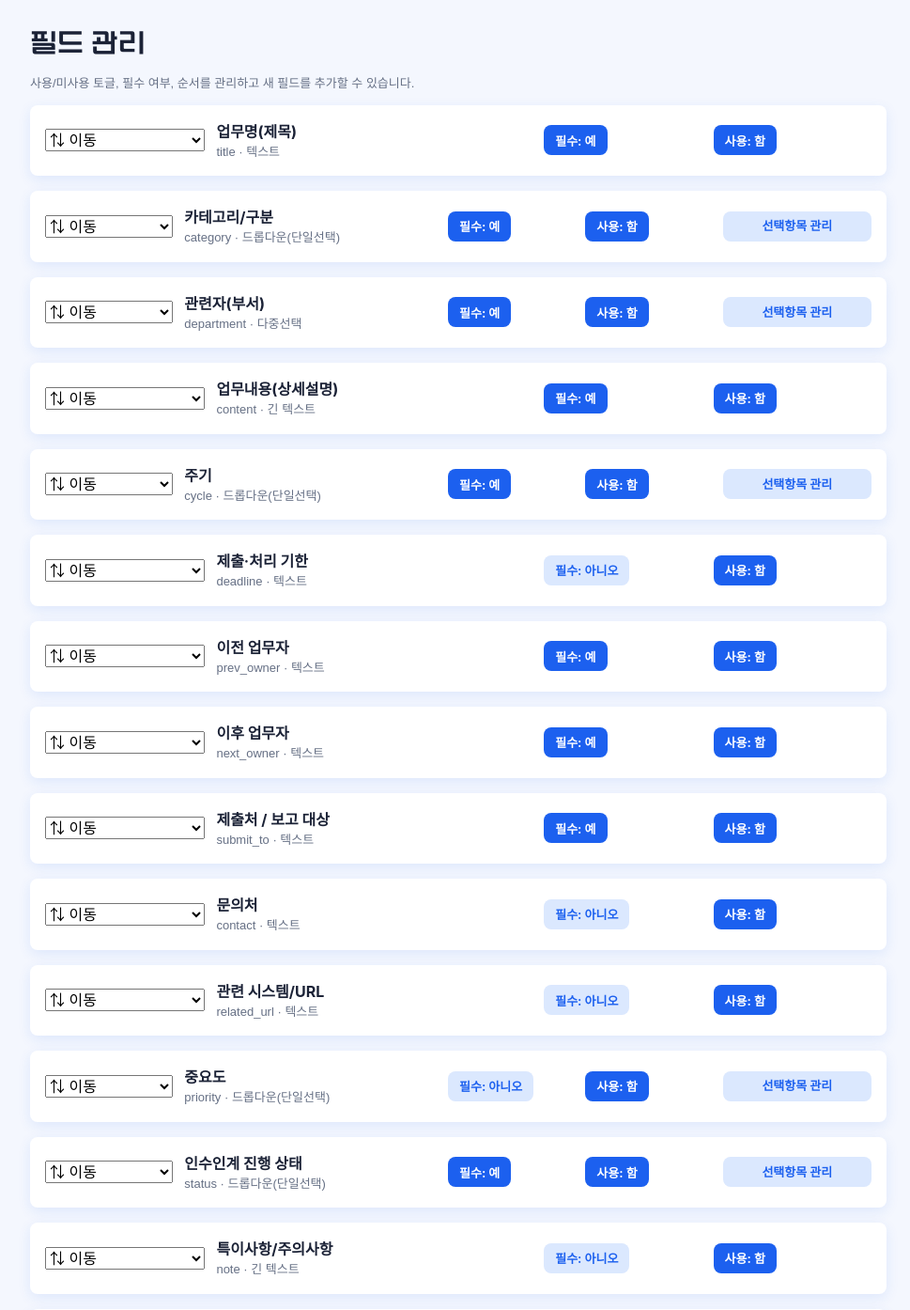
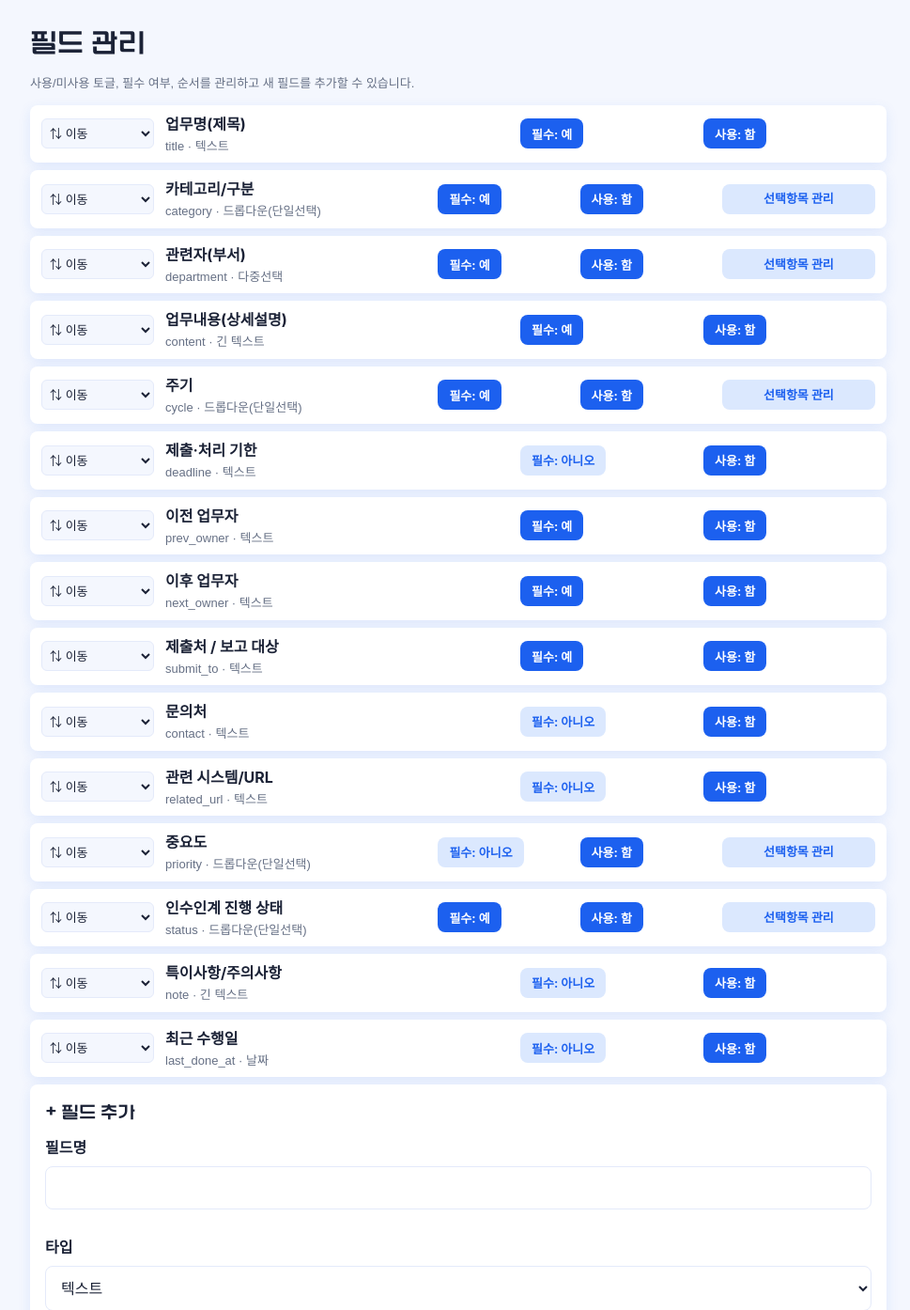
Before and after one commit to roomhs-hub/bodapath, a Flask app: page /admin/fields in a window 1280 px wide. Shown: the part 51-1445 px from the top of the page at 94% size, without its empty margins (152-1121 px from the left). Run offline with Flask 3, Linux system fonts and the light colour scheme; the visitor is signed in with stand-in values (Sample User, id 1); data comes from the database, SQL or seed files in the repository; some web fonts are replaced.

Commit message:
Add login BI logo style + fields dropdown/compact card styles

```diff
--- a/app/static/styles/site.css
+++ b/app/static/styles/site.css
@@ -9,3 +9,31 @@
 }
 .login-card { width: 100%; max-width: 360px; text-align: center; }
 .login-card h1 { margin-bottom: var(--space-5); }
+
+/* 로그인 화면 하단 BI 로고: 로그인 버튼과 동일 컨테이너 기준 80% 폭 */
+.login-bi-logo {
+  display: block;
+  width: 80%;
+  margin: var(--space-5) auto 0;
+}
+
+/* ===== 필드 관리: 좌측 드롭다운 이동 컨트롤 + 컴팩트 카드 ===== */
+.field-list .card {
+  padding: var(--space-2) var(--space-3);
+  margin-bottom: var(--space-2);
+}
+.field-list .row { row-gap: var(--space-1); }
+.field-list .card strong { font-size: var(--font-size-base); }
+.field-list .card .caption { margin-top: 2px; }
+.field-move-select {
+  flex: 0 0 auto;
+  width: 84px;
+  min-height: 32px;
+  padding: 2px var(--space-1);
+  border: 1px solid var(--color-border);
+  border-radius: var(--radius-sm);
+  background: var(--color-surface);
+  color: var(--color-text);
+  font-size: var(--font-size-caption);
+  cursor: pointer;
+}
```
